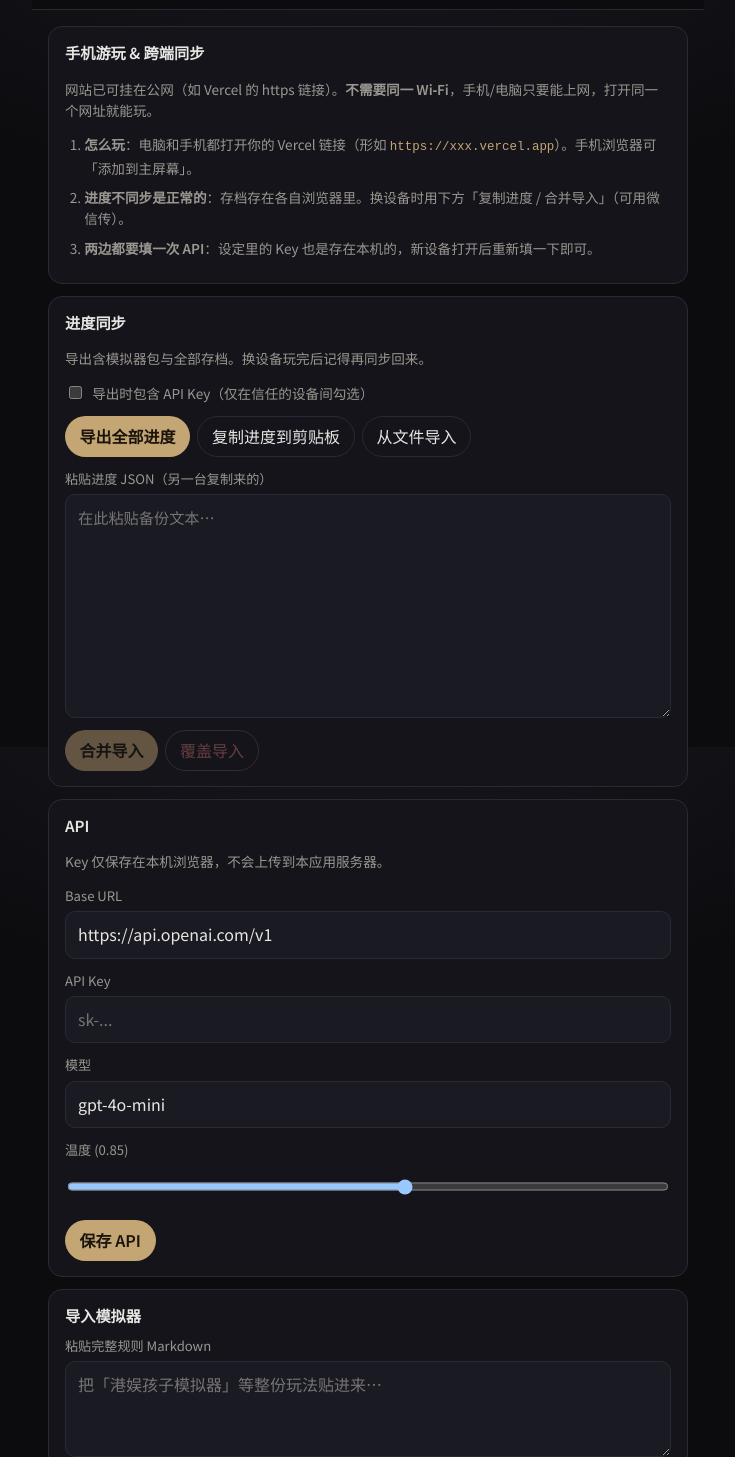
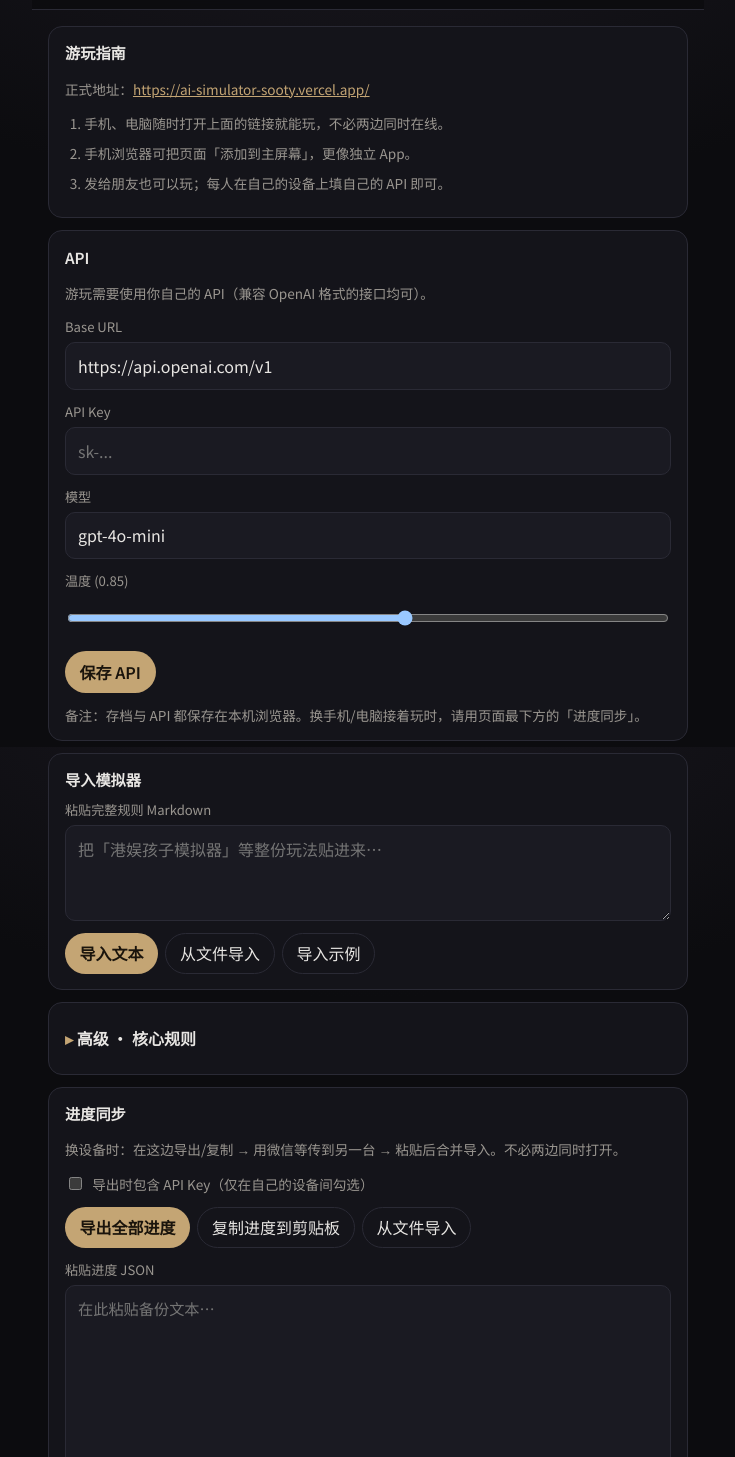
Before and after one commit to xiyanqiu7-byte/ai-simulator, a React (Vite) app: page /settings in a window 1280 px wide. Shown: the part 53-1510 px from the top of the page, without its empty margins (272-1007 px from the left). Built offline with nearby package versions, Linux system fonts and the light colour scheme.

Commit message:
Rewrite settings guide, simplify API copy, move sync to bottom

```diff
--- a/src/pages/SettingsPage.tsx
+++ b/src/pages/SettingsPage.tsx
@@ -116,130 +116,29 @@ export function SettingsPage() {
         {msg ? <p className="muted">{msg}</p> : null}
 
         <div className="card">
-          <h3>手机游玩 & 跨端同步</h3>
+          <h3>游玩指南</h3>
           <p className="muted">
-            网站已可挂在公网（如 Vercel 的 https 链接）。
-            <strong>不需要同一 Wi‑Fi</strong>，手机/电脑只要能上网，打开同一个网址就能玩。
+            正式地址：
+            <a
+              href="https://ai-simulator-sooty.vercel.app/"
+              target="_blank"
+              rel="noreferrer"
+            >
+              https://ai-simulator-sooty.vercel.app/
+            </a>
           </p>
           <ol className="guide-list">
-            <li>
-              <strong>怎么玩</strong>
-              ：电脑和手机都打开你的 Vercel 链接（形如{' '}
-              <code>https://xxx.vercel.app</code>
-              ）。手机浏览器可「添加到主屏幕」。
-            </li>
-            <li>
-              <strong>进度不同步是正常的</strong>
-              ：存档存在各自浏览器里。换设备时用下方「复制进度 /
-              合并导入」（可用微信传）。
-            </li>
-            <li>
-              <strong>两边都要填一次 API</strong>
-              ：设定里的 Key 也是存在本机的，新设备打开后重新填一下即可。
-            </li>
+            <li>手机、电脑随时打开上面的链接就能玩，不必两边同时在线。</li>
+            <li>手机浏览器可把页面「添加到主屏幕」，更像独立 App。</li>
+            <li>发给朋友也可以玩；每人在自己的设备上填自己的 API 即可。</li>
           </ol>
         </div>
 
         <div className="card">
-          <h3>进度同步</h3>
+          <h3>API</h3>
           <p className="muted">
-            导出含模拟器包与全部存档。换设备玩完后记得再同步回来。
+            游玩需要使用你自己的 API（兼容 OpenAI 格式的接口均可）。
           </p>
-          <label className="check-row">
-            <input
-              type="checkbox"
-              checked={includeApi}
-              onChange={(e) => setIncludeApi(e.target.checked)}
-            />
-            导出时包含 API Key（仅在信任的设备间勾选）
-          </label>
-          <div className="row-actions">
-            <button
-              type="button"
-              className="btn btn-primary"
-              onClick={() => {
-                exportFullBackup(includeApi);
-                setMsg('已下载全量备份 JSON');
-              }}
-            >
-              导出全部进度
-            </button>
-            <button type="button" className="btn" onClick={() => void copyBackup()}>
-              复制进度到剪贴板
-            </button>
-            <button
-              type="button"
-              className="btn"
-              onClick={() => backupRef.current?.click()}
-            >
-              从文件导入
-            </button>
-            <input
-              ref={backupRef}
-              type="file"
-              accept=".json,application/json"
-              hidden
-              onChange={(e) => {
-                const f = e.target.files?.[0];
-                if (!f) return;
-                void f.text().then((t) => doImportBackup(t, 'merge'));
-                e.target.value = '';
-              }}
-            />
-          </div>
-          <div className="field" style={{ marginTop: '0.75rem' }}>
-            <label>粘贴进度 JSON（另一台复制来的）</label>
-            <textarea
-              value={syncPaste}
-              onChange={(e) => setSyncPaste(e.target.value)}
-              placeholder="在此粘贴备份文本…"
-              className="fill-area"
-              style={{ minHeight: '6rem' }}
-            />
-          </div>
-          <div className="row-actions">
-            <button
-              type="button"
-              className="btn btn-primary"
-              disabled={!syncPaste.trim()}
-              onClick={() => doImportBackup(syncPaste, 'merge')}
-            >
-              合并导入
-            </button>
-            <button
-              type="button"
-              className="btn btn-danger"
-              disabled={!syncPaste.trim()}
-              onClick={() => doImportBackup(syncPaste, 'replace')}
-            >
-              覆盖导入
-            </button>
-          </div>
-          {saves.length > 0 ? (
-            <details style={{ marginTop: '0.75rem' }}>
-              <summary className="muted">单独导出某个存档</summary>
-              {saves.map((s) => (
-                <button
-                  key={s.id}
-                  type="button"
-                  className="btn"
-                  style={{
-                    display: 'block',
-                    width: '100%',
-                    marginTop: '0.4rem',
-                  }}
-                  onClick={() => exportSaveJson(s)}
-                >
-                  导出：{s.name}
-                </button>
-              ))}
-            </details>
-          ) : null}
-        </div>
-
-        <div className="card">
-          <h3>API</h3>
-          <p className="muted">Key 仅保存在本机浏览器，不会上传到本应用服务器。</p>
           <div className="field">
             <label>Base URL</label>
             <input
@@ -282,6 +181,9 @@ export function SettingsPage() {
           <button type="button" className="btn btn-primary" onClick={saveApi}>
             保存 API
           </button>
+          <p className="muted" style={{ marginTop: '0.75rem', marginBottom: 0 }}>
+            备注：存档与 API 都保存在本机浏览器。换手机/电脑接着玩时，请用页面最下方的「进度同步」。
+          </p>
         </div>
 
         <div className="card">
@@ -393,6 +295,103 @@ export function SettingsPage() {
           )}
         </details>
 
+        <div className="card">
+          <h3>进度同步</h3>
+          <p className="muted">
+            换设备时：在这边导出/复制 → 用微信等传到另一台 → 粘贴后合并导入。不必两边同时打开。
+          </p>
+          <label className="check-row">
+            <input
+              type="checkbox"
+              checked={includeApi}
+              onChange={(e) => setIncludeApi(e.target.checked)}
+            />
+            导出时包含 API Key（仅在自己的设备间勾选）
+          </label>
+          <div className="row-actions">
+            <button
+              type="button"
+              className="btn btn-primary"
+              onClick={() => {
+                exportFullBackup(includeApi);
+                setMsg('已下载全量备份 JSON');
+              }}
+            >
+              导出全部进度
+            </button>
+            <button type="button" className="btn" onClick={() => void copyBackup()}>
+              复制进度到剪贴板
+            </button>
+            <button
+              type="button"
+              className="btn"
+              onClick={() => backupRef.current?.click()}
+            >
+              从文件导入
+            </button>
+            <input
+              ref={backupRef}
+              type="file"
+              accept=".json,application/json"
+              hidden
+              onChange={(e) => {
+                const f = e.target.files?.[0];
+                if (!f) return;
+                void f.text().then((t) => doImportBackup(t, 'merge'));
+                e.target.value = '';
+              }}
+            />
+          </div>
+          <div className="field" style={{ marginTop: '0.75rem' }}>
+            <label>粘贴进度 JSON</label>
+            <textarea
+              value={syncPaste}
+              onChange={(e) => setSyncPaste(e.target.value)}
+              placeholder="在此粘贴备份文本…"
+              className="fill-area"
+              style={{ minHeight: '6rem' }}
+            />
+          </div>
+          <div className="row-actions">
+            <button
+              type="button"
+              className="btn btn-primary"
+              disabled={!syncPaste.trim()}
+              onClick={() => doImportBackup(syncPaste, 'merge')}
+            >
+              合并导入
+            </button>
+            <button
+              type="button"
+              className="btn btn-danger"
+              disabled={!syncPaste.trim()}
+              onClick={() => doImportBackup(syncPaste, 'replace')}
+            >
+              覆盖导入
+            </button>
+          </div>
+          {saves.length > 0 ? (
+            <details style={{ marginTop: '0.75rem' }}>
+              <summary className="muted">单独导出某个存档</summary>
+              {saves.map((s) => (
+                <button
+                  key={s.id}
+                  type="button"
+                  className="btn"
+                  style={{
+                    display: 'block',
+                    width: '100%',
+                    marginTop: '0.4rem',
+                  }}
+                  onClick={() => exportSaveJson(s)}
+                >
+                  导出：{s.name}
+                </button>
+              ))}
+            </details>
+          ) : null}
+        </div>
+
         <p
           className="muted"
           style={{ textAlign: 'center', marginTop: '1.5rem' }}
```
